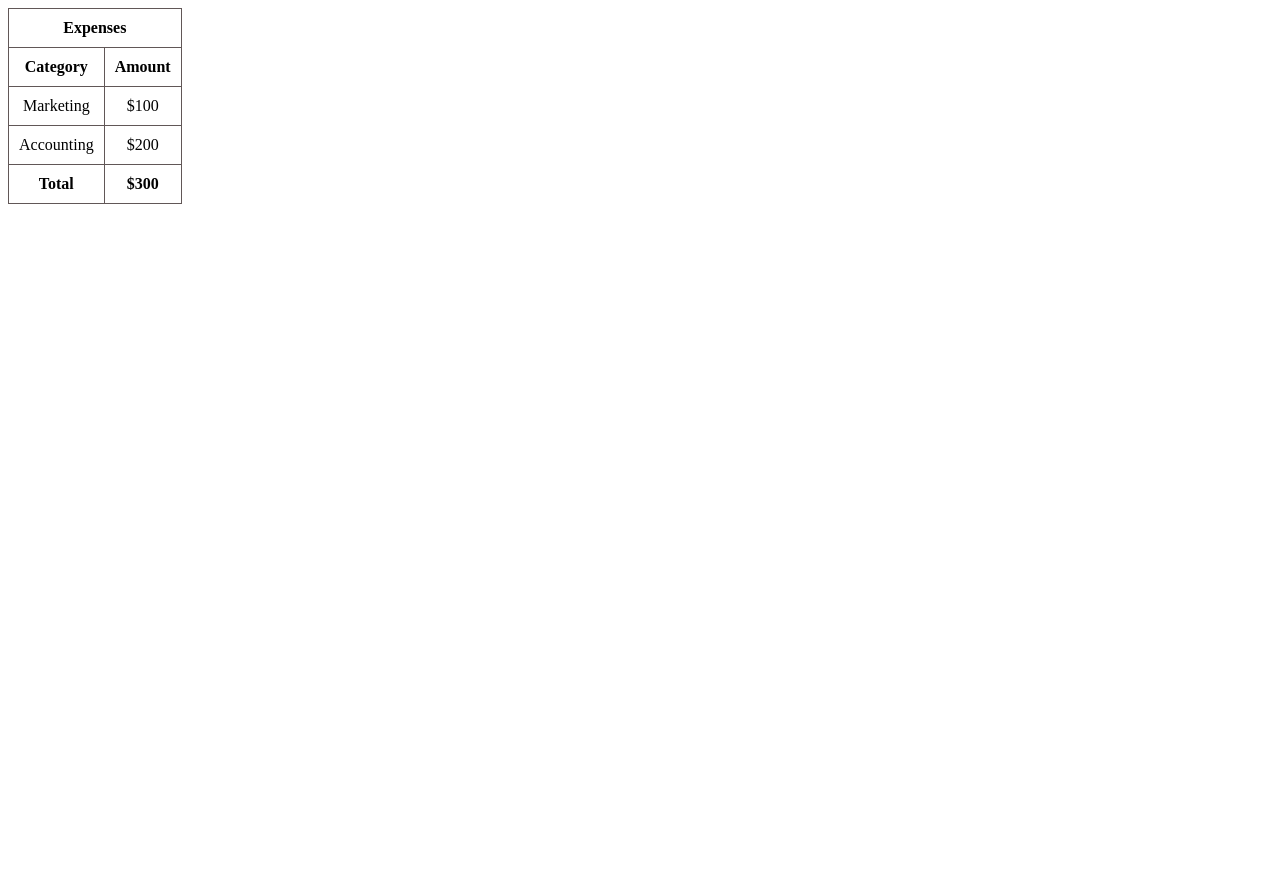
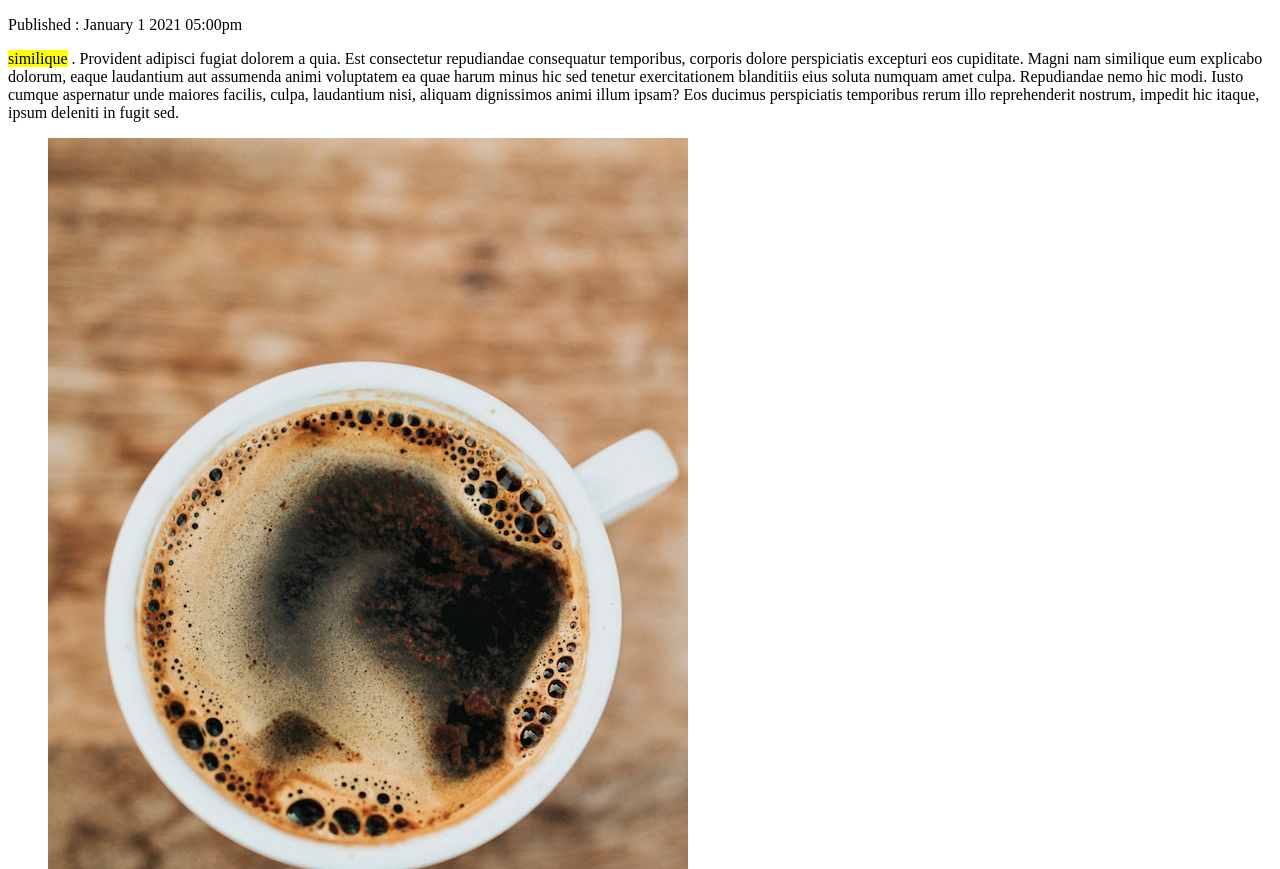
Before and after one commit to hamzadabaghi/html-css, a plain HTML site: page part-1/index.html in a window 1280 px wide. Shown: the top 869 px of the page. Before the commit the page ends 800 px from the top, so only its background shows below. Drawn offline with Linux system fonts and the light colour scheme.

Commit message:
semantic elements basics

```diff
--- a/part-1/index.html
+++ b/part-1/index.html
@@ -6,42 +6,33 @@
     <meta name="viewport" content="width=device-width, initial-scale=1" />
     <meta name="description" content="This is a html and css course" />
     <style>
-      table,
-      td,
-      th,
-      tr {
-        border: 1px solid rgb(97, 87, 87);
-        border-collapse: collapse;
-        padding: 10px;
-        text-align: center;
+      div.product {
+        background-color: gold;
+        width: 300px;
+      }
+      .highlight {
+        background-color: rgb(172, 91, 243);
       }
     </style>
   </head>
   <body>
-    <table>
-      <thead>
-        <tr>
-          <th colspan="2">Expenses</th>
-        </tr>
-        <tr>
-          <th>Category</th>
-          <th>Amount</th>
-        </tr>
-      </thead>
-      <tbody>
-        <tr>
-          <td>Marketing</td>
-          <td>$100</td>
-        </tr>
-        <tr>
-          <td>Accounting</td>
-          <td>$200</td>
-        </tr>
-      </tbody>
-      <tfoot>
-        <th>Total</th>
-        <th>$300</th>
-      </tfoot>
-    </table>
+    <article>
+      <p>
+        <p>Published : <time datetime="2022-01-01 17:00">January 1 2021 05:00pm</time></p>
+        <mark>similique</mark> . Provident adipisci fugiat dolorem a quia. Est
+        consectetur repudiandae consequatur temporibus, corporis dolore
+        perspiciatis excepturi eos cupiditate. Magni nam similique eum explicabo
+        dolorum, eaque laudantium aut assumenda animi voluptatem ea quae harum
+        minus hic sed tenetur exercitationem blanditiis eius soluta numquam amet
+        culpa. Repudiandae nemo hic modi. Iusto cumque aspernatur unde maiores
+        facilis, culpa, laudantium nisi, aliquam dignissimos animi illum ipsam?
+        Eos ducimus perspiciatis temporibus rerum illo reprehenderit nostrum,
+        impedit hic itaque, ipsum deleniti in fugit sed.
+      </p>
+      <figure>
+        <img src="./images/coffee.jpg" alt="a coffee picture" />
+        <figcaption>This is my coffee picture</figcaption>
+      </figure>
+    </article>
   </body>
 </html>
```
